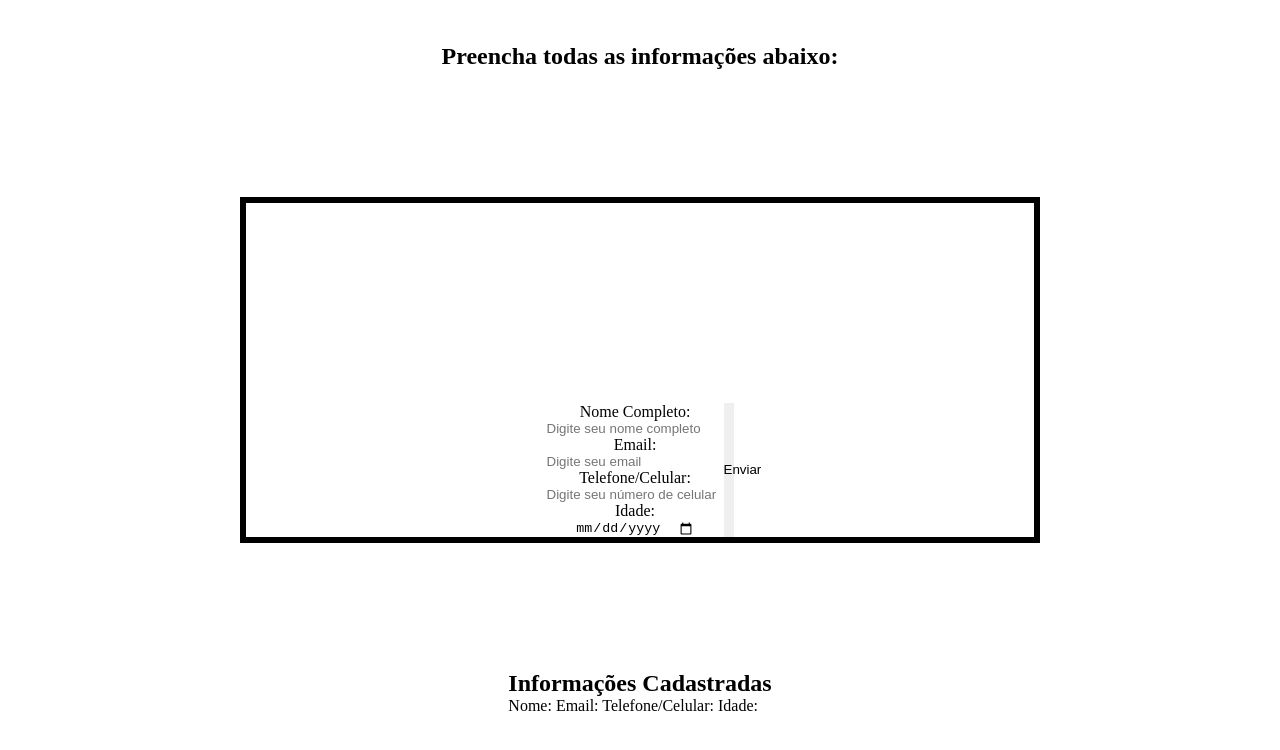
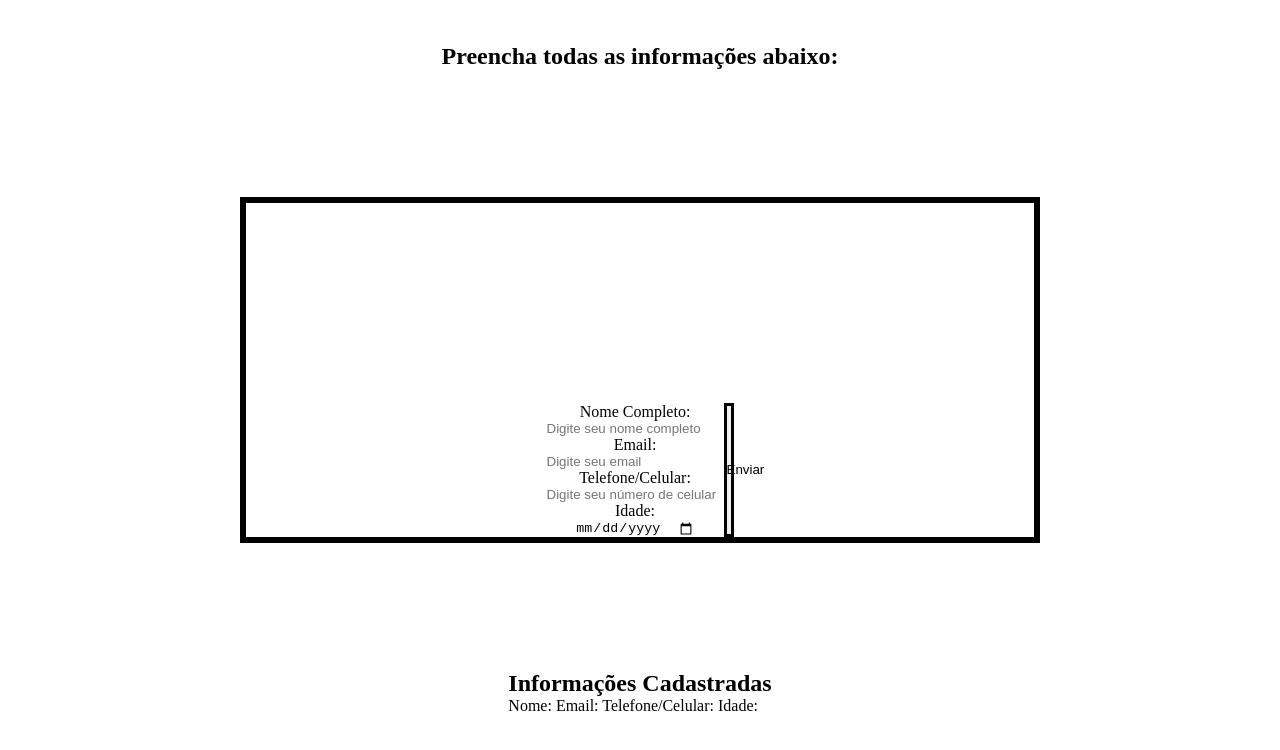
Before and after one commit to JoaoPedroC-Dev/TelaCadastro, a plain HTML site: page index.html in a window 1280 px wide. Shown: the part 58-808 px from the top of the page. Drawn offline with Linux system fonts and the light colour scheme.

Commit message:
first commit

```diff
--- a/global.css
+++ b/global.css
@@ -40,4 +40,5 @@ main {
 
 #enviarDados{
     max-width: 10px;
+    border: solid black 3px;
 }
```
